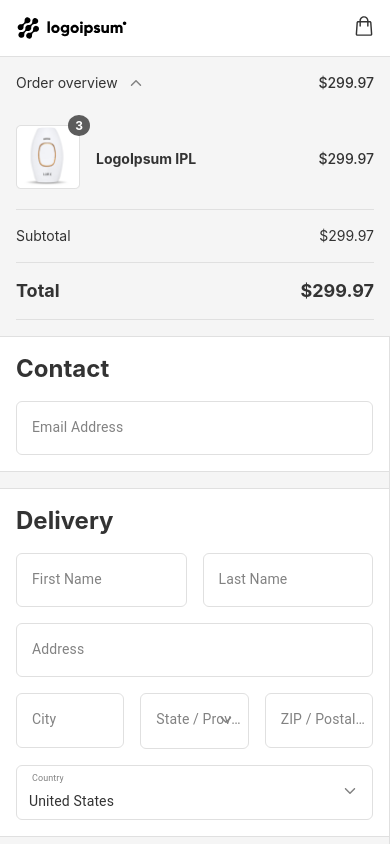
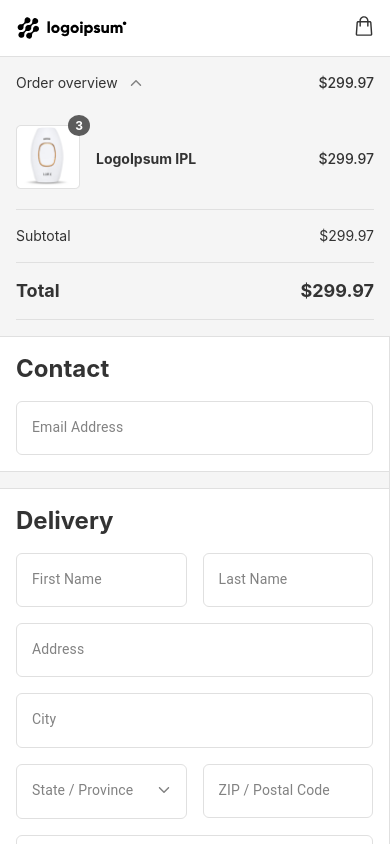
Before and after one commit to Vaiva11/Checkout, a React (Create React App) app: page / in a window 390 px wide. Shown: the top 844 px of the page. Built offline with nearby package versions, Linux system fonts and the light colour scheme.

Commit message:
fix minor bugs

```diff
--- a/src/components/CheckoutForm.tsx
+++ b/src/components/CheckoutForm.tsx
@@ -16,6 +16,8 @@ import { CreditCardInput } from "./checkoutFormComponents/CreditCardInput";
 import { validationSchema } from "./checkoutFormComponents/ValidationSchema";
 import { StyledInput } from "./checkoutFormComponents/StyledInput";
 import { StateType } from "./checkoutFormComponents/CountriesData";
+import useIsMobile from "../hooks/useIsMobile";
+import { FormInitialValues } from "./checkoutFormComponents/FormInitialValues";
 
 const LeftSection = styled.div`
   width: 100%;
@@ -110,23 +112,12 @@ type UserInfoType = {
   nameOnCard: string;
 };
 
-export const CheckoutForm = () => (
+export const CheckoutForm = () => {
+  const isMobile = useIsMobile();
+  return (
     <LeftSection>
       <Formik
-      initialValues={{
-        email: "",
-        firstName: "",
-        lastName: "",
-        address: "",
-        city: "",
-        stateProvince: "",
-        zip: "",
-        country: "UnitedStates",
-        cardNumber: "",
-        expiration: "",
-        securityCode: "",
-        nameOnCard: "",
-      }}
+        initialValues={FormInitialValues}
         validationSchema={validationSchema}
         onSubmit={(values: UserInfoType) => {
           console.log(values);
@@ -189,7 +180,7 @@ export const CheckoutForm = () => (
                   <Error>{errors.address}</Error>
                 )}
               </StyledInput>
-            <InputRow>
+              {isMobile && (
                 <StyledInput>
                   <Field
                     as={TextField}
@@ -200,6 +191,22 @@ export const CheckoutForm = () => (
                   />
                   {errors.city && touched.city && <Error>{errors.city}</Error>}
                 </StyledInput>
+              )}
+              <InputRow>
+                {!isMobile && (
+                  <StyledInput>
+                    <Field
+                      as={TextField}
+                      variant="filled"
+                      id="city"
+                      name="city"
+                      label="City"
+                    />
+                    {errors.city && touched.city && (
+                      <Error>{errors.city}</Error>
+                    )}
+                  </StyledInput>
+                )}
                 <StyledInput>
                   <Field
                     as={TextField}
@@ -218,11 +225,13 @@ export const CheckoutForm = () => (
                     }}
                   >
                     {statesByCountry[values.country] &&
-                    statesByCountry[values.country].map((state: StateType) => (
+                      statesByCountry[values.country].map(
+                        (state: StateType) => (
                           <MenuItem key={state.value} value={state.value}>
                             {state.label}
                           </MenuItem>
-                    ))}
+                        )
+                      )}
                   </Field>
                   {errors.stateProvince && touched.stateProvince && (
                     <Error>{errors.stateProvince}</Error>
@@ -329,3 +338,4 @@ export const CheckoutForm = () => (
       </Formik>
     </LeftSection>
   );
+};
--- a/src/components/OrderSummary.tsx
+++ b/src/components/OrderSummary.tsx
@@ -5,6 +5,7 @@ import { WhyChooseSection } from "./orderSummaryComponents/WhyChooseSection";
 import { device } from "../theme/Device";
 import { ArrowDown } from "../images/ArrowDown";
 import { Price } from "./orderSummaryComponents/Price";
+import useIsMobile from "../hooks/useIsMobile";
 
 const PageWrapperStyled = styled.div<{ isOverviewOpen: boolean }>`
   width: 100%;
@@ -51,18 +52,8 @@ const OverviewButton = styled.div<{ isOverviewOpen: boolean }>`
 `;
 
 export const OrderSummary = () => {
-  const [isMobile, setIsMobile] = useState(window.innerWidth <= 770);
+  const isMobile = useIsMobile();
   const [isOverviewOpen, setIsOverviewOpen] = useState(true);
-
-  useEffect(() => {
-    const handleResize = () => {
-      setIsMobile(window.innerWidth <= 768);
-    };
-    window.addEventListener("resize", handleResize);
-    return () => {
-      window.removeEventListener("resize", handleResize);
-    };
-  }, []);
 
   return (
     <PageWrapperStyled isOverviewOpen={isOverviewOpen}>
--- /dev/null
+++ b/src/components/checkoutFormComponents/FormInitialValues.ts
@@ -0,0 +1,14 @@
+export const FormInitialValues = {
+  email: "",
+  firstName: "",
+  lastName: "",
+  address: "",
+  city: "",
+  stateProvince: "",
+  zip: "",
+  country: "UnitedStates",
+  cardNumber: "",
+  expiration: "",
+  securityCode: "",
+  nameOnCard: "",
+};
--- a/src/components/checkoutFormComponents/ValidationSchema.ts
+++ b/src/components/checkoutFormComponents/ValidationSchema.ts
@@ -12,7 +12,7 @@ export const validationSchema = Yup.object().shape({
   city: Yup.string()
     .matches(/^[a-z]+$/, "Only alphabetic characters allowed")
     .required("Required"),
-  stateProvince: Yup.string(),
+  stateProvince: Yup.string().required("Required"),
   zip: Yup.string()
     .matches(/^\d{5}$|^[A-Za-z]{2}-\d{5}$/, "Invalid postal code")
     .required("Required"),
@@ -28,7 +28,8 @@ export const validationSchema = Yup.object().shape({
       /^[0-9a-zA-Z]*$/,
       "Security code must contain only digits and letters"
     )
-    .min(3, "Security code must at least 4 characters")
+    .min(3, "Security code must at least 3 characters")
+    .max(4, "Security code must have max 4 characters")
     .required("Required"),
   nameOnCard: Yup.string().required("Required"),
 });
--- /dev/null
+++ b/src/hooks/useIsMobile.tsx
@@ -0,0 +1,19 @@
+import { useState, useEffect } from "react";
+
+const useIsMobile = (): boolean => {
+  const [isMobile, setIsMobile] = useState(window.innerWidth <= 770);
+  useEffect(() => {
+    const handleResize = () => {
+      setIsMobile(window.innerWidth <= 768);
+    };
+    window.addEventListener("resize", handleResize);
+
+    return () => {
+      window.removeEventListener("resize", handleResize);
+    };
+  }, []);
+
+  return isMobile;
+};
+
+export default useIsMobile;
```
Lines whose indentation alone changed are shown as unchanged.
